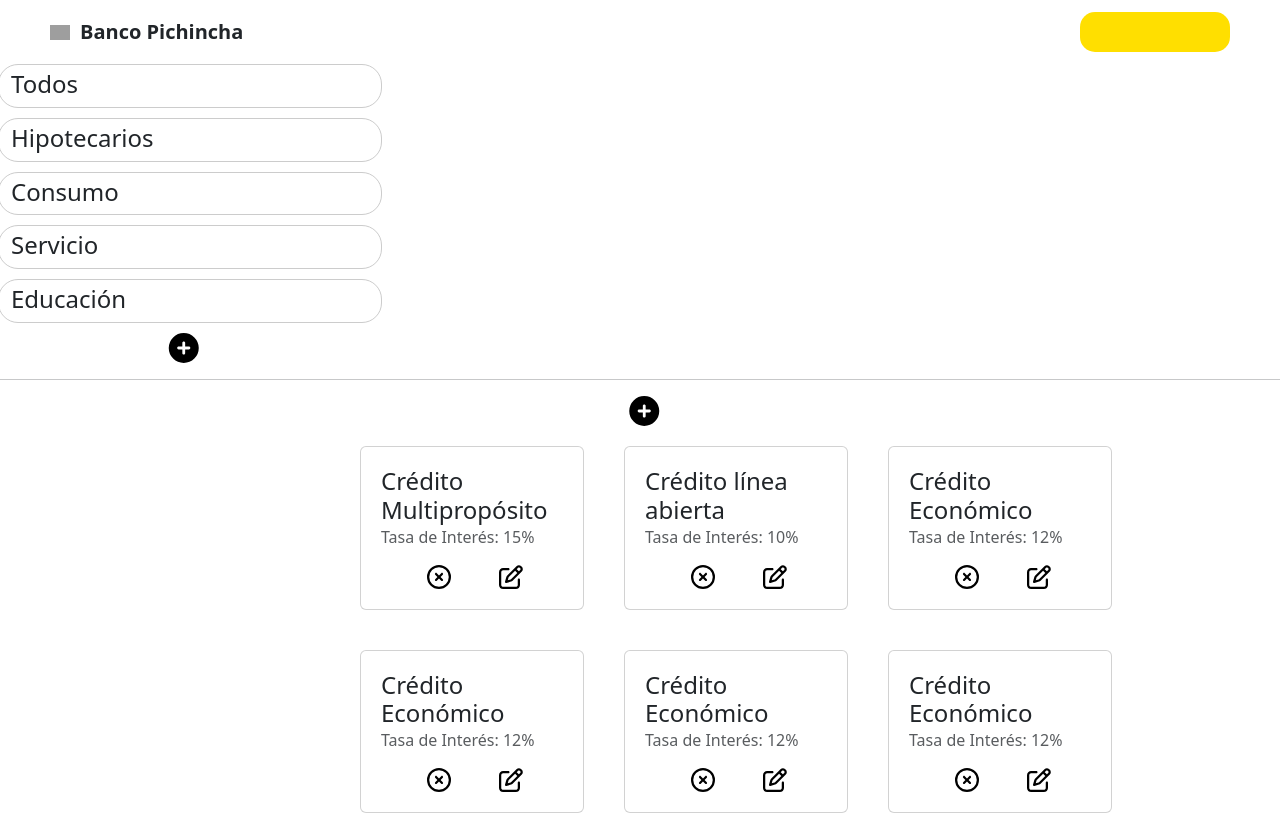
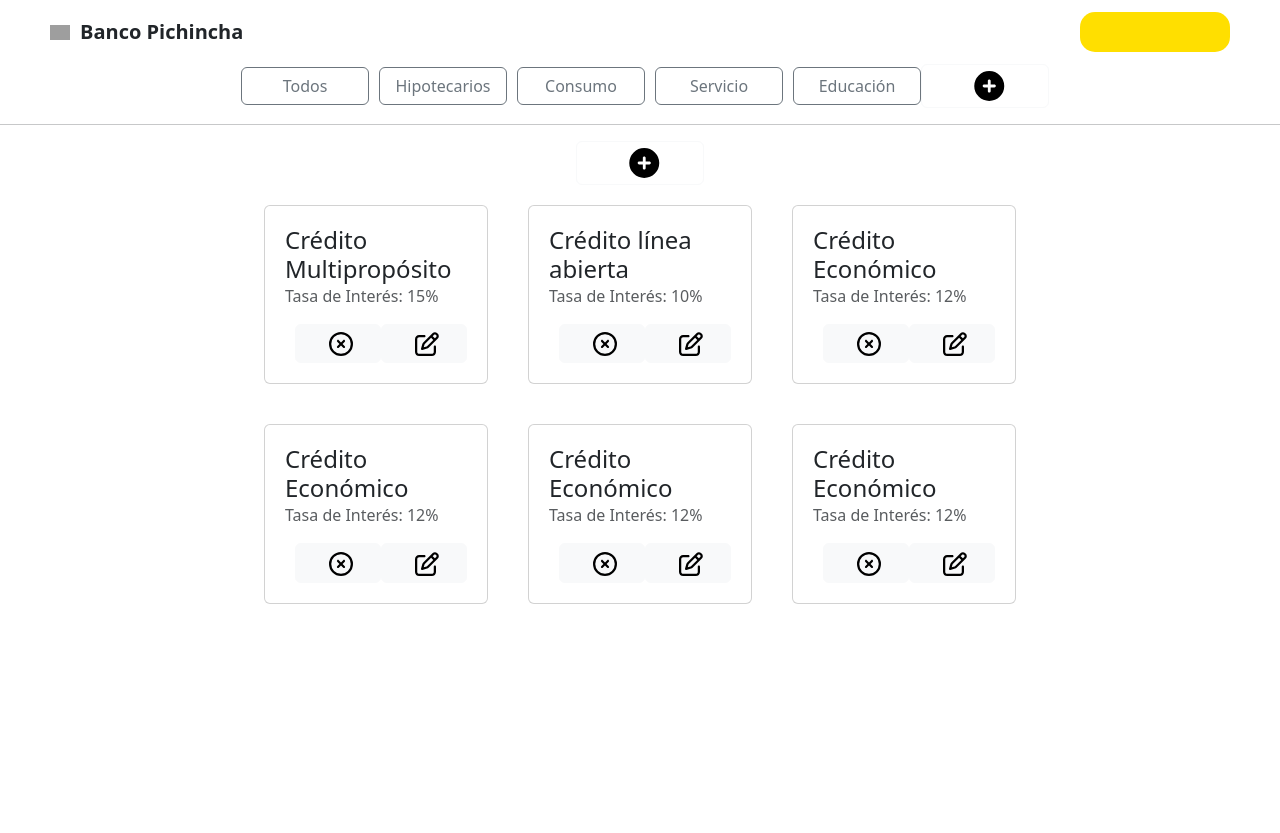
Before and after one commit to ArmijosThais/ProyectoEconomia, a React (Create React App) app in the folder asesor_creditos/: page /credPrueba in a window 1280 px wide. After the commit the page ends 800 px from the top, so only its background shows below. Built offline with nearby package versions, Linux system fonts and the light colour scheme; grey boxes are pictures that could not be loaded.

Commit message:
home Admin

```diff
--- /dev/null
+++ b/asesor_creditos/src/icons/user.js
@@ -0,0 +1,16 @@
+import * as React from 'react';
+
+const UserIcon = (props) => (
+  <svg
+    xmlns="http://www.w3.org/2000/svg"
+    height="20px"
+    viewBox="0 0 448 512"
+    {...props}
+  >
+    <path
+      d="M224 256A128 128 0 1 0 224 0a128 128 0 1 0 0 256zm-45.7 48C79.8 304 0 383.8 0 482.3C0 498.7 13.3 512 29.7 512H418.3c16.4 0 29.7-13.3 29.7-29.7C448 383.8 368.2 304 269.7 304H178.3z"
+      fill="#000000"
+    />
+  </svg>
+);
+export default UserIcon;
--- a/asesor_creditos/src/styles/CreditosAdmin.css
+++ b/asesor_creditos/src/styles/CreditosAdmin.css
@@ -45,11 +45,7 @@
 
 .acciones {
   display: flex;
-  flex-direction: row;
-  justify-content: space-around;
-  align-items: flex-end;
-  width: 80%;
-  margin-left: 10%;
+  justify-content: space-between;
 }
 
 .newButton{
--- a/asesor_creditos/src/views/CreditosAdmin.js
+++ b/asesor_creditos/src/views/CreditosAdmin.js
@@ -4,6 +4,7 @@ import CircleEditIcon from '../components/CircleEditIcon';
 import '../styles/CreditosAdmin.css';
 import CoverNewIcon from '../components/CoverNewIcon';
 import { useNavigate } from 'react-router-dom';
+import Button from 'react-bootstrap/Button';
 
 const Credito = (props) => {
   return (
@@ -11,8 +12,14 @@ const Credito = (props) => {
       <h4>{props.name}</h4>
       <p className="text-muted">Tasa de Interés: {props.interes}%</p>
       <div className="acciones">
+        <>
+          <Button variant="light" style={{ marginLeft: '10px' }}>
             <CircleCancelIcon width={30} height={24} fill="#000" />
+          </Button>
+          <Button variant="light">
             <CircleEditIcon width={30} height={24} fill="#000" />
+          </Button>
+        </>
       </div>
     </div>
   );
@@ -88,20 +95,34 @@ function CreditosAdmin() {
 
   return (
     <div>
-      <div className="row">
+      <div
+        style={{
+          marginLeft: 'auto',
+          marginRight: 'auto',
+          width: 'fit-content',
+        }}
+      >
+        <>
           {tiposCredito.map((tipo) => {
             return (
-            <div className="snack" onClick={handleSelectTipo}>
-              <h4>{tipo.name}</h4>
-            </div>
+              <Button
+                variant="outline-secondary"
+                style={{ marginLeft: '10px' }}
+              >
+                {tipo.name}
+              </Button>
             );
           })}
+          <Button variant="outline-light">
             <CoverNewIcon width={45} height={30} fill="#000" />
+          </Button>
+        </>
       </div>
       <hr />
-      <div className="newButton">
       <div className="newButton" onClick={handleNuevoCredito}>
+        <Button variant="outline-light">
           <CoverNewIcon width={45} height={30} fill="#000" />
+        </Button>
       </div>
       <div className="cells">
         {creditos.map((credito) => {
@@ -115,7 +136,6 @@ function CreditosAdmin() {
         })}
       </div>
     </div>
-    </div>
   );
 }
 export default CreditosAdmin;
--- a/asesor_creditos/src/views/HomeAdmin.js
+++ b/asesor_creditos/src/views/HomeAdmin.js
@@ -1,11 +1,21 @@
 import React from 'react';
 import '../styles/CreditosAdmin.css';
 import CreditosAdmin from './CreditosAdmin';
+import Header from '../components/Header';
+import Carousel from '../components/slickCarousel';
+import MenuIcon from '../icons/menuIcon';
+import UserIcon from '../icons/user';
 
 function HomeAdmin() {
   return (
     <div>
-      <div>aqui lo de key</div>
+      <Header
+        iconSide={<UserIcon />}
+        button={'Salir'}
+        destination={'/'}
+      />
+      <Carousel />
+      <br/>
       <div>
         <CreditosAdmin />
       </div>
```
Lines whose indentation alone changed are shown as unchanged.
